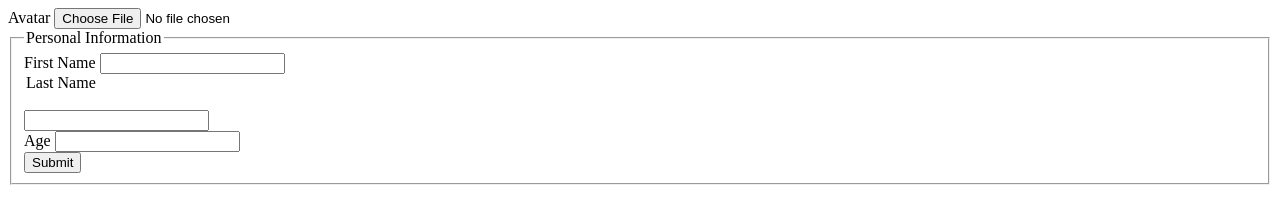
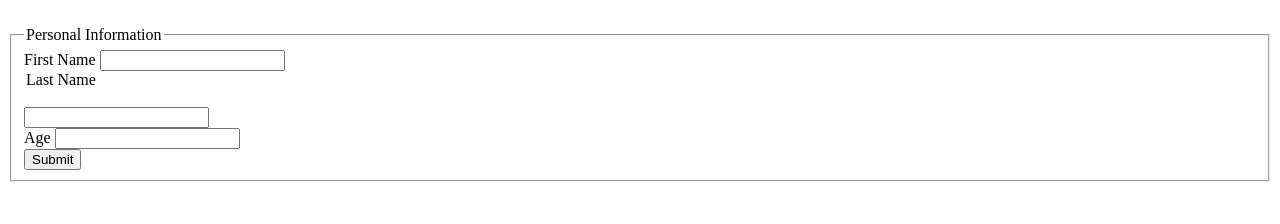
Before and after one commit to aurinkowebner/html, a plain HTML site: page html/forms.html in a window 1280 px wide. Drawn offline with Linux system fonts and the light colour scheme.

Commit message:
commented out the avata file input filed

```diff
--- a/html/forms.html
+++ b/html/forms.html
@@ -62,9 +62,9 @@
         <option value="banana">Banana</option>
         <option value="grape">Grape</option>
       </select> -->
-
+<!--
       <label for="avatar">Avatar</label>
-      <input type="file" name="avatar" id="avatar" />
+      <input type="file" name="avatar" id="avatar" /> -->
 
       <!-- hidden field -->
        <!-- <br>
```
